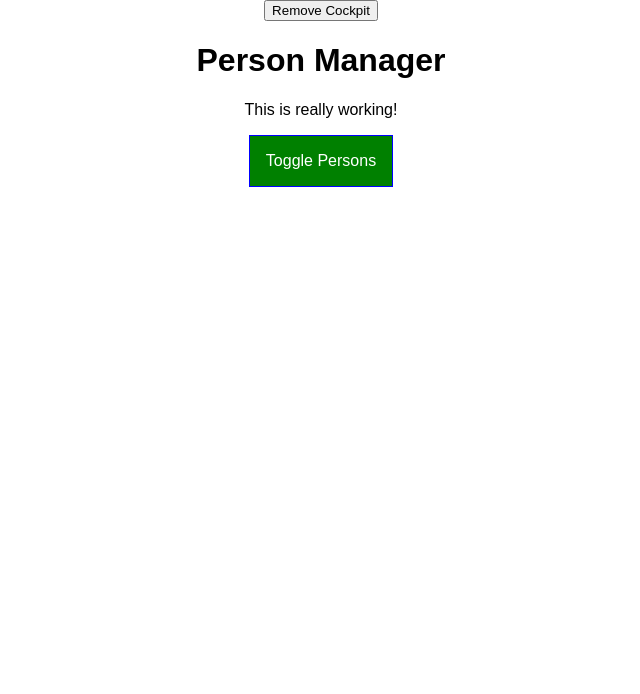
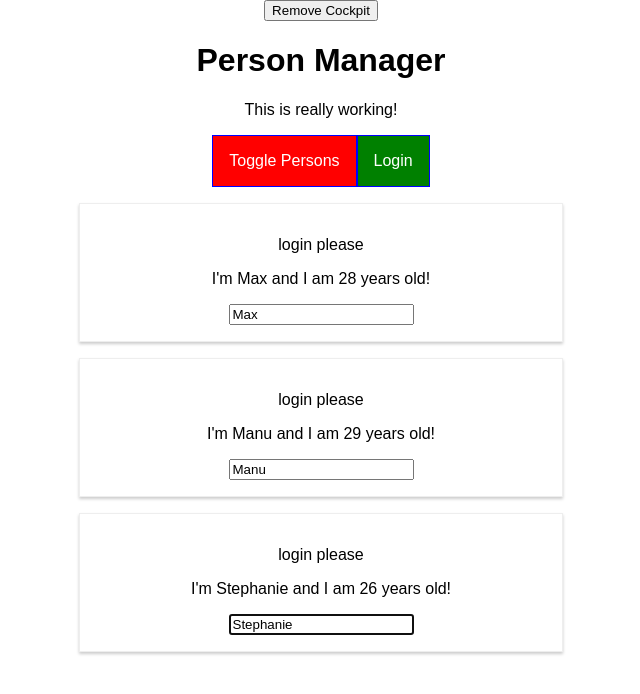
Before and after one commit to Rutwik-Kikani/Simform-Training, a React app in the folder ReactPractice/react-complete-guide/: page / in a window 1280 px wide. Shown: the top 694 px of the page, without its empty margins (319-959 px from the left). Built offline with nearby package versions, Linux system fonts and the light colour scheme.

Commit message:
Context_ref_props_chain_practice

```diff
--- a/ReactPractice/react-complete-guide/src/components/Cockpit/Cockpit.js
+++ b/ReactPractice/react-complete-guide/src/components/Cockpit/Cockpit.js
@@ -1,14 +1,22 @@
-import React, { useEffect } from 'react';
+import React, { useEffect, useRef, useContext} from 'react';
 
 import classes from './Cockpit.css';
+import AuthContext from '../../context/auth-context';
+const Cockpit = props => {
 
-const Cockpit = props => {
+  const toogleBtnRef = useRef(null);
+  const authContext = useContext(AuthContext);
+
+
+  console.log(authContext.authenticated);
+
   useEffect(() => {
     console.log('[Cockpit.js] useEffect');
     // Http request...
-    setTimeout(() => {
-      alert('Saved data to cloud!');
-    }, 1000);
+    // setTimeout(() => {
+    //   alert('Saved data to cloud!');
+    // }, 1000);
+    toogleBtnRef.current.click();
     return () => {
       console.log('[Cockpit.js] cleanup work in useEffect');
     };
@@ -40,9 +48,15 @@
     <div className={classes.Cockpit}>
       <h1>{props.title}</h1>
       <p className={assignedClasses.join(' ')}>This is really working!</p>
-      <button className={btnClass} onClick={props.clicked}>
+      <button className={btnClass} onClick={props.clicked} ref={toogleBtnRef}>
         Toggle Persons
       </button>
+      {/* <AuthContext.Consumer>
+        {
+          (context) => <button onClick={context.login} >Login</button>
+        }
+      </AuthContext.Consumer> */}
+      <button onClick={authContext.login} >Login</button>
     </div>
   );
 };
--- a/ReactPractice/react-complete-guide/src/components/Persons/Person/Person.js
+++ b/ReactPractice/react-complete-guide/src/components/Persons/Person/Person.js
@@ -4,18 +4,46 @@
 import Aux from '../../../hoc/Auxiliary/Auxiliary';
 import withClass from '../../../hoc/WithClass';
 import classes from './Person.css';
+import AuthContext from '../../../context/auth-context';
+class Person extends Component {
 
-class Person extends Component {
+  constructor(props){
+    super();
+    this.inputElementRef = React.createRef();
+  }
+
+  static contextType = AuthContext;
+
+  componentDidMount(){
+    // this.inputElement.focus();
+    this.inputElementRef.current.focus();
+    console.log(this.context.authenticated);
+  }
+
   render() {
     console.log('[Person.js] rendering...');
     return (
       <Aux>
+        {/* <AuthContext.Consumer>
+          {
+            (context) => context.authenticated?<p>Authenticated</p>: <p>login please</p>
+          }
+        </AuthContext.Consumer>
+         */}
+
+          {
+            this.context.authenticated?<p>Authenticated</p>: <p>login please</p>
+          }
+
+
         <p onClick={this.props.click}>
           I'm {this.props.name} and I am {this.props.age} years old!
         </p>
         <p key="i2">{this.props.children}</p>
         <input
           key="i3"
+          // ref={(inputEl) => {this.inputElement = inputEl}}
+          ref={this.inputElementRef}
           type="text"
           onChange={this.props.changed}
           value={this.props.name}
--- a/ReactPractice/react-complete-guide/src/containers/App.js
+++ b/ReactPractice/react-complete-guide/src/containers/App.js
@@ -5,6 +5,8 @@
 import Cockpit from '../components/Cockpit/Cockpit';
 import withClass from '../hoc/WithClass';
 import Aux from '../hoc/Auxiliary/Auxiliary';
+import AuthContext from '../context/auth-context';
+
 
 class App extends Component {
   constructor(props) {
@@ -21,7 +23,8 @@
     otherState: 'some other value',
     showPersons: false,
     showCockpit: true,
-    changeCounter: 0
+    changeCounter: 0,
+    authenticated:false
   };
 
   static getDerivedStateFromProps(props, state) {
@@ -82,6 +85,11 @@
     this.setState({ showPersons: !doesShow });
   };
 
+  loginHandler = () => {
+    this.setState({
+      authenticated:true
+    })
+  }
   render() {
     console.log('[App.js] render');
     let persons = null;
@@ -92,6 +100,7 @@
           persons={this.state.persons}
           clicked={this.deletePersonHandler}
           changed={this.nameChangedHandler}
+          isAuthenticated={this.state.authenticated}
         />
       );
     }
@@ -105,6 +114,10 @@
         >
           Remove Cockpit
         </button>
+        <AuthContext.Provider
+          value={
+            {authenticated: this.state.authenticated, login: this.loginHandler}}
+        >
         {this.state.showCockpit ? (
           <Cockpit
             title={this.props.appTitle}
@@ -114,7 +127,9 @@
           />
         ) : null}
         {persons}
+        </AuthContext.Provider>
       </Aux>
+
     );
     // return React.createElement('div', {className: 'App'}, React.createElement('h1', null, 'Does this work now?'));
   }
--- /dev/null
+++ b/ReactPractice/react-complete-guide/src/context/auth-context.js
@@ -0,0 +1,10 @@
+import React from 'react';
+
+const authContext = React.createContext(
+    {
+        authenticated: false,
+        login: () => {},
+    }
+)
+
+export default authContext;
```
